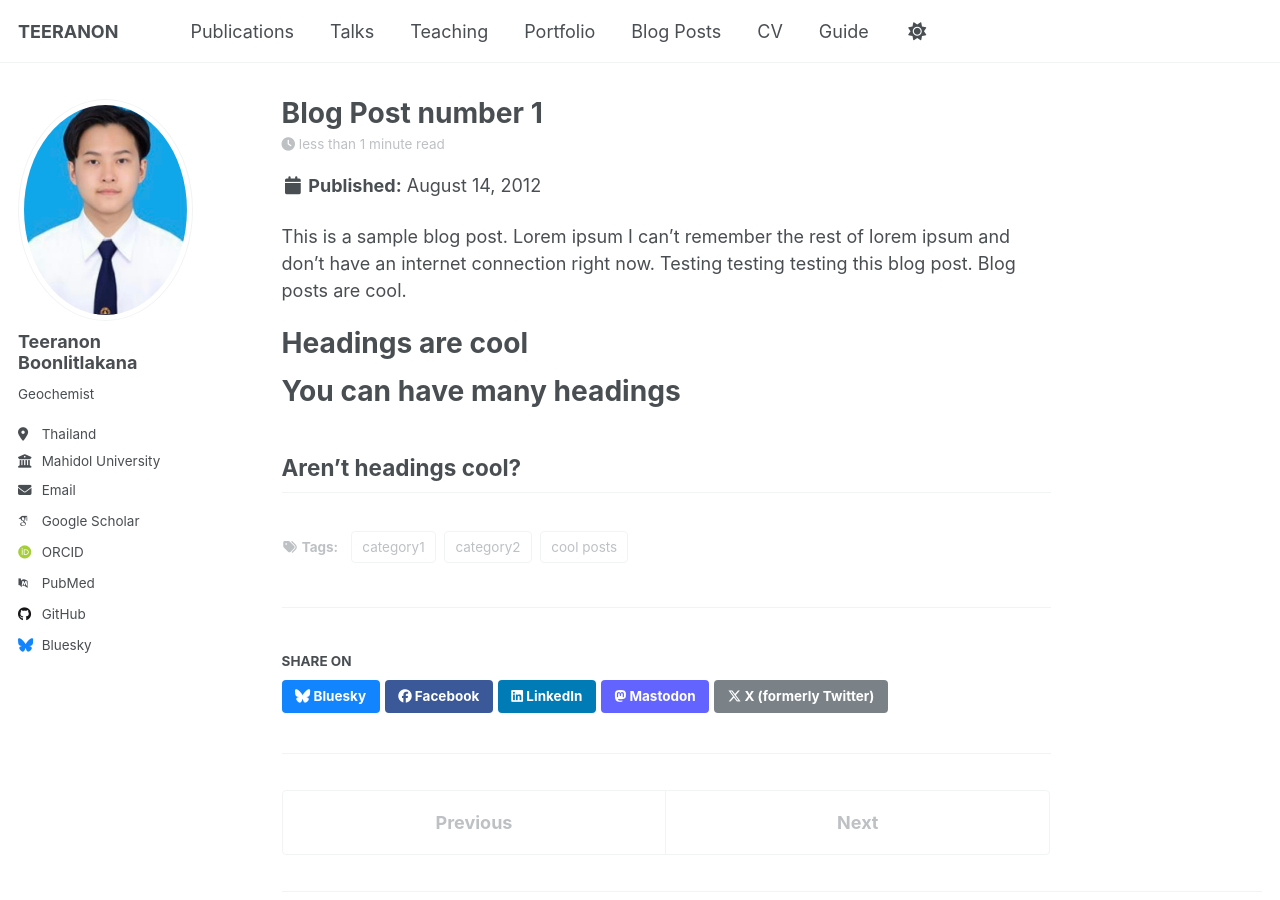
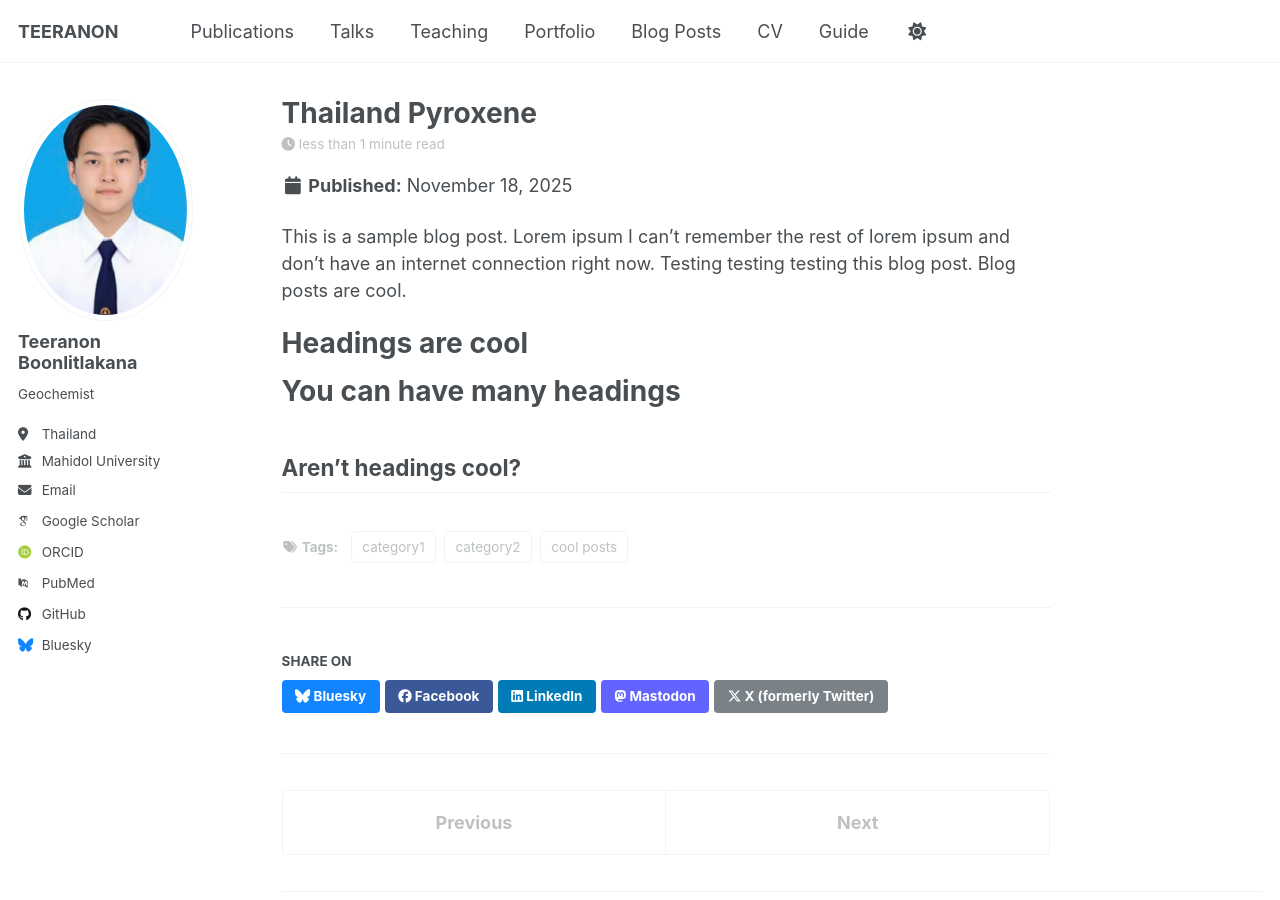
Before and after one commit to teeranonboonlitlakana/teeranonboonlitlakana.github.io, a Jekyll site: the page built from _posts/2012-08-14-blog-post-1.md, in a window 1280 px wide and 900 px high. Built offline with Jekyll 4.4.1, drawn with Linux system fonts in a browser that asks for light colours; some web fonts are replaced; a script that is not in the unit is left out.

Commit message:
Update 2012-08-14-blog-post-1.md

```diff
--- a/_posts/2012-08-14-blog-post-1.md
+++ b/_posts/2012-08-14-blog-post-1.md
@@ -1,7 +1,7 @@
 ---
-title: 'Blog Post number 1'
-date: 2012-08-14
-permalink: /posts/2012/08/blog-post-1/
+title: 'Thailand Pyroxene'
+date: 2025-11-18
+permalink: /posts/2025/08/blog-post-1/
 tags:
   - cool posts
   - category1
```
